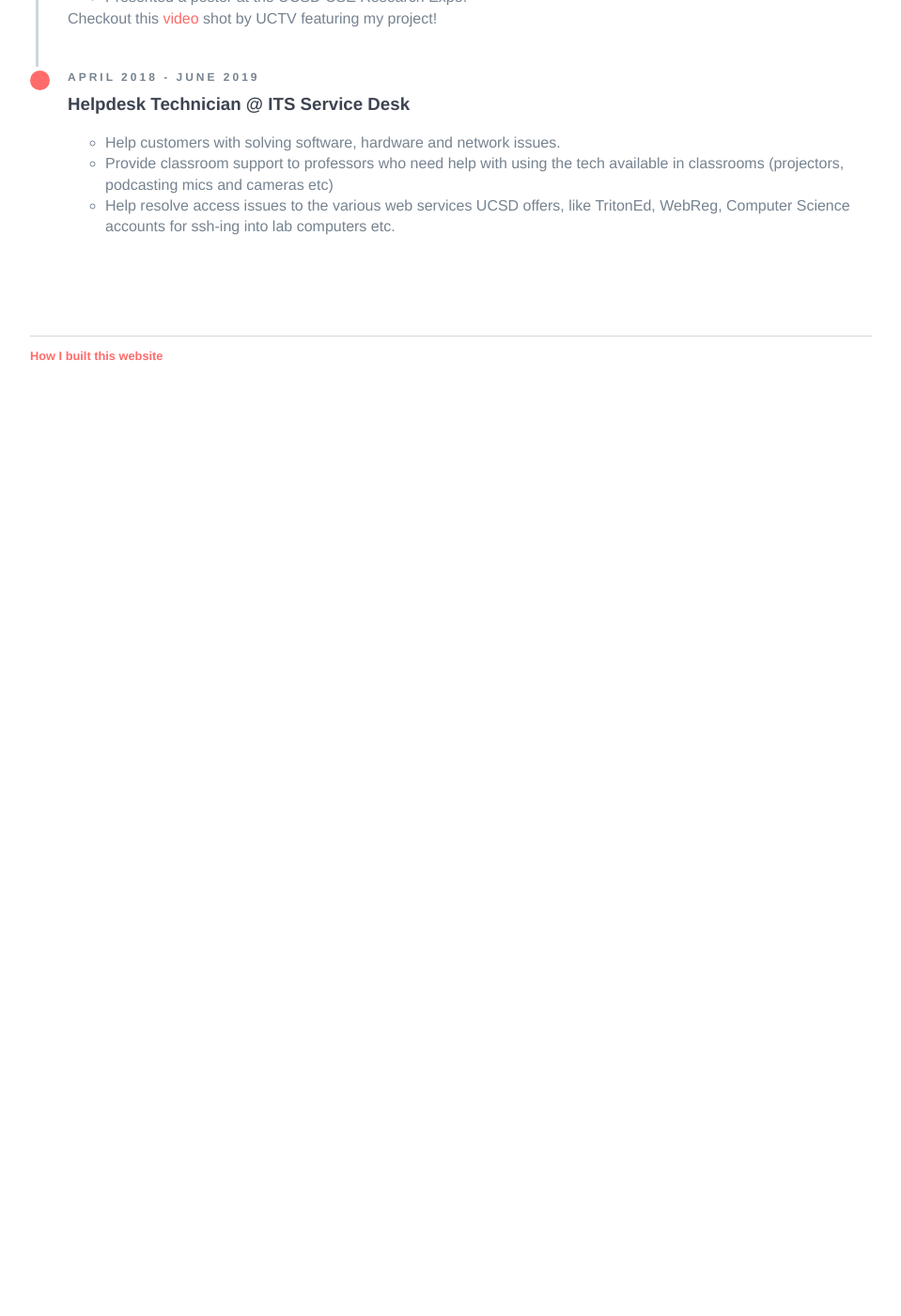
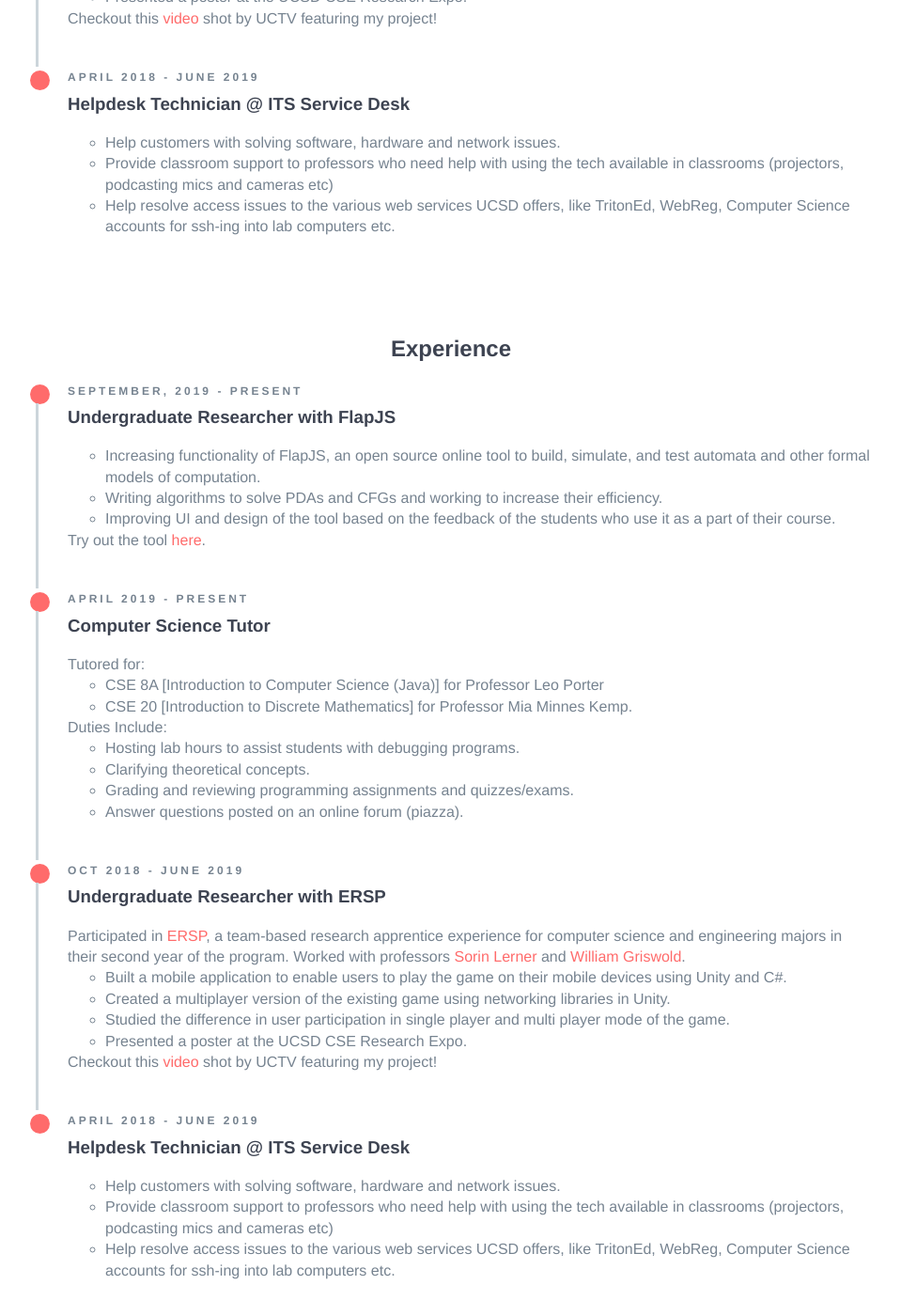
Before and after one commit to p-suneja/p-suneja.github.io, a Jekyll site: the page built from index.html, in a window 1280 px wide and 1400 px high, scrolled down 1219 px. Shown: the whole window at 94% size, without its empty margins (160-1119 px from the left). Built offline with Jekyll 4.4.1, drawn with Linux system fonts in a browser that asks for light colours; nearby versions of some CDN libraries; before the commit the page ends 1665 px from its top, so only the background shows below that.

Commit message:
Update index.html

```diff
--- a/index.html
+++ b/index.html
@@ -60,13 +60,6 @@ title: Priyal's Homepage
 			    </ul>
                     </div>
                 </li>
-                <!-- <li class="timeline-item period">
-                    <div class="timeline-info"></div>
-                    <div class="timeline-marker"></div>
-                    <div class="timeline-content">
-                        <h2 class="timeline-title">2018/19</h2>
-                    </div>
-                </li> -->
                 <li class="timeline-item">
                     <div class="timeline-info">
                         <span>Oct 2018 - June 2019</span>
@@ -91,6 +84,7 @@ title: Priyal's Homepage
                     <div class="timeline-marker"></div>
                     <div class="timeline-content">
                         <h3 class="timeline-title">Helpdesk Technician @ ITS Service Desk</h3>
+
                         <ul>
 				<li> Help customers with solving software, hardware and network issues. </li>
 				<li> Provide classroom support to professors who need help with using the tech available in classrooms (projectors, podcasting mics and cameras etc) </li>
@@ -101,3 +95,81 @@ title: Priyal's Homepage
             </ul>
         </div>
     </div>
+
+<a id="EXPERIENCE"><h2>Experience</h2></a>
+
+<div class="container-fluid">
+    <div class="row example-basic">
+        <div class="col-xs-10 col-xs-offset-1 col-sm-8 col-sm-offset-2">
+            <ul class="timeline">
+                <li class="timeline-item">
+                    <div class="timeline-info">
+                        <span>September, 2019 - Present</span>
+                    </div>
+                    <div class="timeline-marker"></div>
+                    <div class="timeline-content">
+                        <h3 class="timeline-title">Undergraduate Researcher with FlapJS</h3>
+                        <ul>
+				<li> Increasing functionality of FlapJS, an open source online tool to build, simulate, and test automata and other formal models of computation. </li>
+				<li> Writing algorithms to solve PDAs and CFGs and working to increase their efficiency. </li>
+				<li> Improving UI and design of the tool based on the feedback of the students who use it as a part of their course. </li>
+			    </ul>
+			Try out the tool <a href="https://flapjs.github.io/FLAPJS-WebApp/" target="_blank">here</a>.
+                    </div>
+                </li>
+                <li class="timeline-item">
+                    <div class="timeline-info">
+                        <span>April 2019 - Present</span>
+                    </div>
+                    <div class="timeline-marker"></div>
+                    <div class="timeline-content">
+                        <h3 class="timeline-title">Computer Science Tutor</h3>
+                       Tutored for:
+			    <ul>
+				<li> CSE 8A [Introduction to Computer Science (Java)] for Professor Leo Porter</li>
+				<li> CSE 20 [Introduction to Discrete Mathematics] for Professor Mia Minnes Kemp.</li>
+			    </ul>
+		      Duties Include:
+			    <ul>
+				<li> Hosting lab hours to assist students with debugging programs. </li>
+				<li> Clarifying theoretical concepts. </li>
+				<li> Grading and reviewing programming assignments and quizzes/exams. </li>
+				<li> Answer questions posted on an online forum (piazza). </li>
+			    </ul>
+                    </div>
+                </li>
+                <li class="timeline-item">
+                    <div class="timeline-info">
+                        <span>Oct 2018 - June 2019</span>
+                    </div>
+                    <div class="timeline-marker"></div>
+                    <div class="timeline-content">
+                        <h3 class="timeline-title">Undergraduate Researcher with ERSP</h3>
+			    Participated in <a href="http://ersp.ucsd.edu/" target="_blank"> ERSP</a>, a team-based research apprentice experience for computer science and engineering majors in their second year of the program. Worked with professors <a href="http://cseweb.ucsd.edu/~lerner/" target="_blank">Sorin Lerner</a> and <a href="https://cseweb.ucsd.edu/~wgg/" target="_blank">William Griswold</a>.
+			    <ul>
+				    <li> Built a mobile application to enable users to play the game on their mobile devices using Unity and C#.</li>
+				    <li> Created a multiplayer version of the existing game using networking libraries in Unity. </li>
+				    <li> Studied the difference in user participation in single player and multi player mode of the game.</li>
+				    <li> Presented a poster at the UCSD CSE Research Expo. </li>
+			    </ul>
+			    Checkout this <a href="https://www.youtube.com/watch?v=D3bSsfRMNCg&t=411s" target="_blank"> video </a> shot by UCTV featuring my project!
+                    </div>
+                </li>
+                <li class="timeline-item">
+                    <div class="timeline-info">
+                        <span>April 2018 - June 2019</span>
+                    </div>
+                    <div class="timeline-marker"></div>
+                    <div class="timeline-content">
+                        <h3 class="timeline-title">Helpdesk Technician @ ITS Service Desk</h3>
+
+                        <ul>
+				<li> Help customers with solving software, hardware and network issues. </li>
+				<li> Provide classroom support to professors who need help with using the tech available in classrooms (projectors, podcasting mics and cameras etc) </li>
+				<li> Help resolve access issues to the various web services UCSD offers, like TritonEd, WebReg, Computer Science accounts for ssh-ing into lab computers etc. </li>
+			    </ul>
+                    </div>
+                </li>
+            </ul>
+        </div>
+    </div>
```
